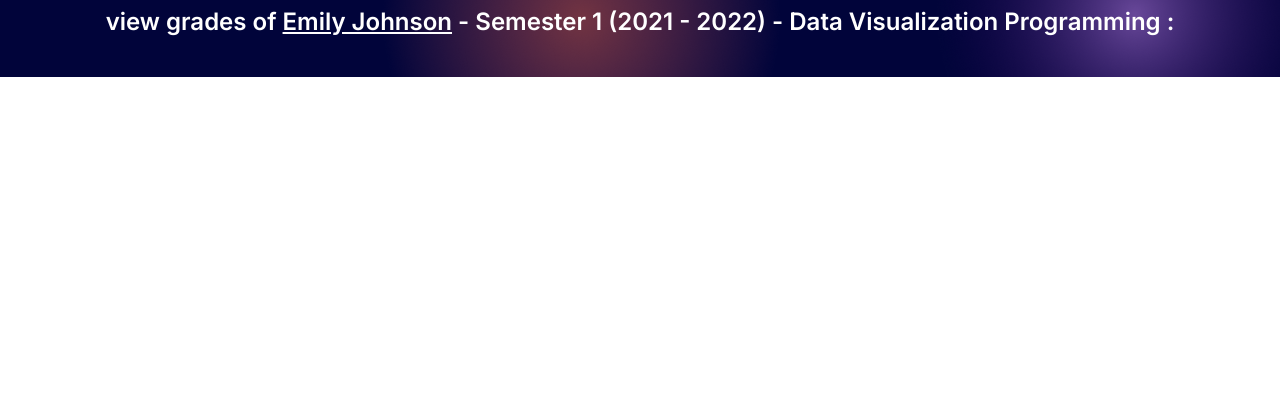
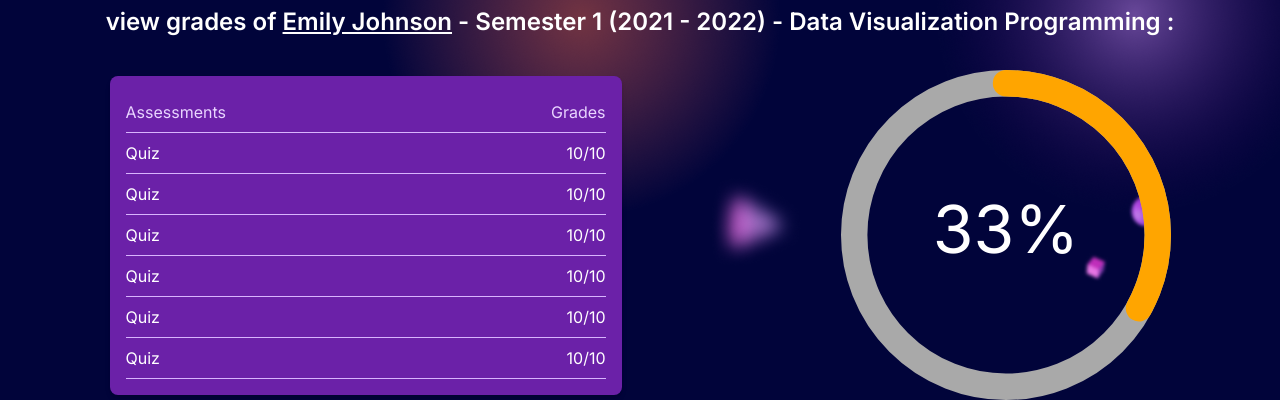
Before and after one commit to BaharHasanova/webapp-grademate, a Next.js app: page /advisorPage in a window 1280 px wide. Shown: the part 723-1123 px from the top of the page. Before the commit the page ends 800 px from the top, so only its background shows below. Built offline with nearby package versions, Linux system fonts and the light colour scheme.

Commit message:
feat: advisor page table and circular percent components

```diff
--- /dev/null
+++ b/app/Components/GradesPercentage.tsx
@@ -0,0 +1,18 @@
+import { CircularProgressbar, buildStyles } from "react-circular-progressbar";
+import "react-circular-progressbar/dist/styles.css";
+
+const GradePercentage = ({ percentage }) => {
+  return (
+    <CircularProgressbar
+      value={percentage}
+      text={`${percentage}%`}
+      styles={buildStyles({
+        textColor: "white",
+        pathColor: "orange", // Adjust color as needed
+        trailColor: "darkgrey", // Adjust color as needed
+      })}
+    />
+  );
+};
+
+export default GradePercentage;
--- /dev/null
+++ b/app/Components/GradesTable.tsx
@@ -0,0 +1,23 @@
+import React from "react";
+
+const GradesTable = ({ grades }) => {
+  return (
+    <div className="bg-purple-800 p-4 rounded-lg shadow-md">
+      <div className="flex justify-between text-purple-200 py-2 border-b border-purple-300">
+        <div>Assessments</div>
+        <div>Grades</div>
+      </div>
+      {grades.map((grade, index) => (
+        <div
+          key={index}
+          className="flex justify-between text-white py-2 border-b border-purple-300"
+        >
+          <div>{grade.assessment}</div>
+          <div>{grade.score}</div>
+        </div>
+      ))}
+    </div>
+  );
+};
+
+export default GradesTable;
--- a/app/advisorPage/page.tsx
+++ b/app/advisorPage/page.tsx
@@ -4,6 +4,8 @@ import React, { useState, useEffect } from "react";
 import Axios from "axios";
 import Navbar from "../Components/Navbar";
 import { jwtDecode } from "jwt-decode";
+import GradesTable from "../Components/GradesTable";
+import GradePercentage from "../Components/GradesPercentage";
 
 interface Semester {
   semester_id: number;
@@ -27,6 +29,18 @@ const AdvisorPage = () => {
   const [advisorId, setAdvisorId] = useState("");
   const [selectedAdvisee, setSelectedAdvisee] = useState("");
   const [selectedSemester, setSemesterId] = useState("");
+
+  const gradePercentage = 33;
+
+  const gradeData = [
+    { assessment: "Quiz", score: "10/10" },
+    { assessment: "Quiz", score: "10/10" },
+    { assessment: "Quiz", score: "10/10" },
+    { assessment: "Quiz", score: "10/10" },
+    { assessment: "Quiz", score: "10/10" },
+    { assessment: "Quiz", score: "10/10" },
+    // ... more data
+  ];
 
   useEffect(() => {
     const token = localStorage.getItem("token");
@@ -227,6 +241,17 @@ const AdvisorPage = () => {
           Visualization Programming :
         </h1>
       </div>
+      <div className="flex flex-wrap justify-around items-center">
+        <div className="w-full md:w-[40%]">
+          {" "}
+          {/* You might need to adjust the margin */}
+          <GradesTable grades={gradeData} />
+        </div>
+
+        <div style={{ width: "330px", height: "330px" }}>
+          <GradePercentage percentage={gradePercentage} />
+        </div>
+      </div>
     </div>
   );
 };
--- a/package.json
+++ b/package.json
@@ -20,6 +20,7 @@
     "pdfjs-dist": "^4.0.379",
     "preline": "^2.0.3",
     "react": "^18",
+    "react-circular-progressbar": "^2.1.0",
     "react-dom": "^18",
     "react-icons": "^5.0.1",
     "sonner": "^1.4.41",
```
Also changed, not shown: 1 other file (tests, documents, lock files or other folders).
